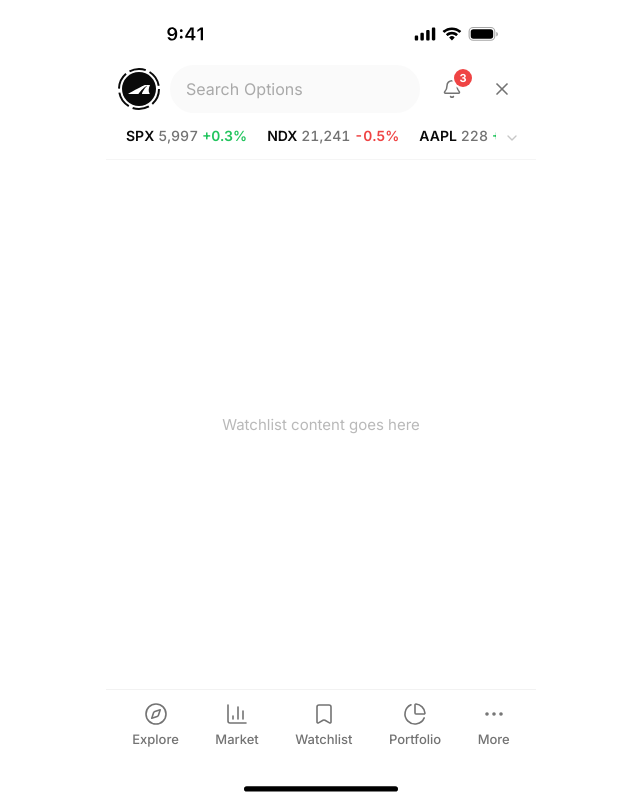
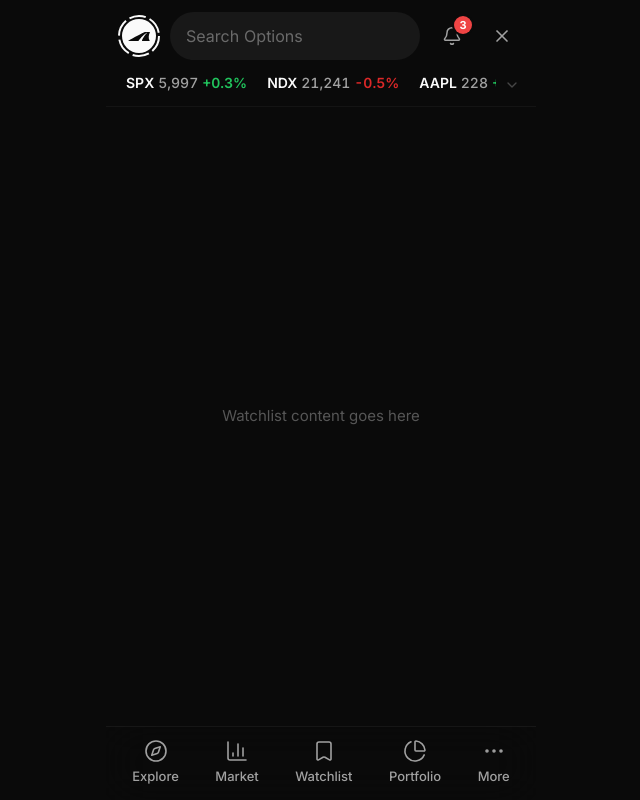
Before and after one commit to darshan-aspora/wealth, a Next.js app: page /home in a window 1280 px wide. Shown: the whole page, without its empty margins (319-959 px from the left). Built offline with nearby package versions, Linux system fonts and the light colour scheme.

Commit message:
removed ios status bar

```diff
--- a/app/profile/page.tsx
+++ b/app/profile/page.tsx
@@ -6,10 +6,12 @@ import {
   ArrowLeft, ChevronRight, Wallet, UserCircle, Headphones,
   FileText, Gift, Landmark, GraduationCap, MessageSquare,
   ArrowLeftRight, BellRing, Twitter, Instagram, Youtube,
+  Sun, Moon,
 } from "lucide-react";
 import { Button } from "@/components/ui/button";
 import { Switch } from "@/components/ui/switch";
 import { StatusBar, HomeIndicator } from "@/components/iphone-frame";
+import { useTheme } from "@/components/theme-provider";
 
 // ── Menu section helper ───────────────────────────────────────────────
 
@@ -49,6 +51,7 @@ function MenuItem({
 
 export default function ProfilePage() {
   const router = useRouter();
+  const { theme, toggleTheme } = useTheme();
 
   return (
     <div className="relative mx-auto flex h-dvh max-w-[430px] flex-col overflow-hidden bg-background">
@@ -122,7 +125,13 @@ export default function ProfilePage() {
           <MenuSection>
             <MenuItem icon={Gift} label="Refer & Invite" />
             <MenuItem icon={GraduationCap} label="Level Up" />
-            <MenuItem icon={MessageSquare} label="Give Us Feedback" last />
+            <MenuItem icon={MessageSquare} label="Give Us Feedback" />
+            <MenuItem
+              icon={theme === "dark" ? Sun : Moon}
+              label={theme === "dark" ? "Switch to Light Mode" : "Switch to Dark Mode"}
+              right={<span />}
+              onClick={toggleTheme}
+            />
           </MenuSection>
         </div>
 
--- a/components/iphone-frame.tsx
+++ b/components/iphone-frame.tsx
@@ -1,50 +1,12 @@
 "use client";
 
-/* eslint-disable @next/next/no-img-element */
-import { useTheme } from "@/components/theme-provider";
-import { cn } from "@/lib/utils";
+// Hidden for production sharing — return null to hide across all pages.
+// To restore, revert this file from git history.
 
-// ─── iPhone Status Bar ───────────────────────────────────────────────
-// Tap to toggle dark/light mode. Uses actual iOS status bar SVG asset.
 export function StatusBar() {
-  const { theme, toggleTheme } = useTheme();
-  const isDark = theme === "dark";
-
-  return (
-    <div
-      onClick={toggleTheme}
-      className={cn(
-        "cursor-pointer select-none active:opacity-70 transition-all duration-200",
-        "bg-background"
-      )}
-    >
-      <img
-        src="/status-bar.svg"
-        alt=""
-        className={cn(
-          "w-full h-auto transition-[filter] duration-200",
-          isDark && "invert"
-        )}
-        draggable={false}
-      />
-    </div>
-  );
+  return null;
 }
 
-// ─── iPhone Home Indicator ───────────────────────────────────────────
 export function HomeIndicator() {
-  const { theme } = useTheme();
-  const isDark = theme === "dark";
-
-  return (
-    <img
-      src="/home-indicator.svg"
-      alt=""
-      className={cn(
-        "w-full h-auto transition-[filter] duration-200",
-        isDark && "invert"
-      )}
-      draggable={false}
-    />
-  );
+  return null;
 }
--- a/components/theme-provider.tsx
+++ b/components/theme-provider.tsx
@@ -8,12 +8,12 @@ const ThemeContext = createContext<{
   theme: Theme;
   toggleTheme: () => void;
 }>({
-  theme: "light",
+  theme: "dark",
   toggleTheme: () => {},
 });
 
 export function ThemeProvider({ children }: { children: React.ReactNode }) {
-  const [theme, setTheme] = useState<Theme>("light");
+  const [theme, setTheme] = useState<Theme>("dark");
 
   useEffect(() => {
     const root = document.documentElement;
```
